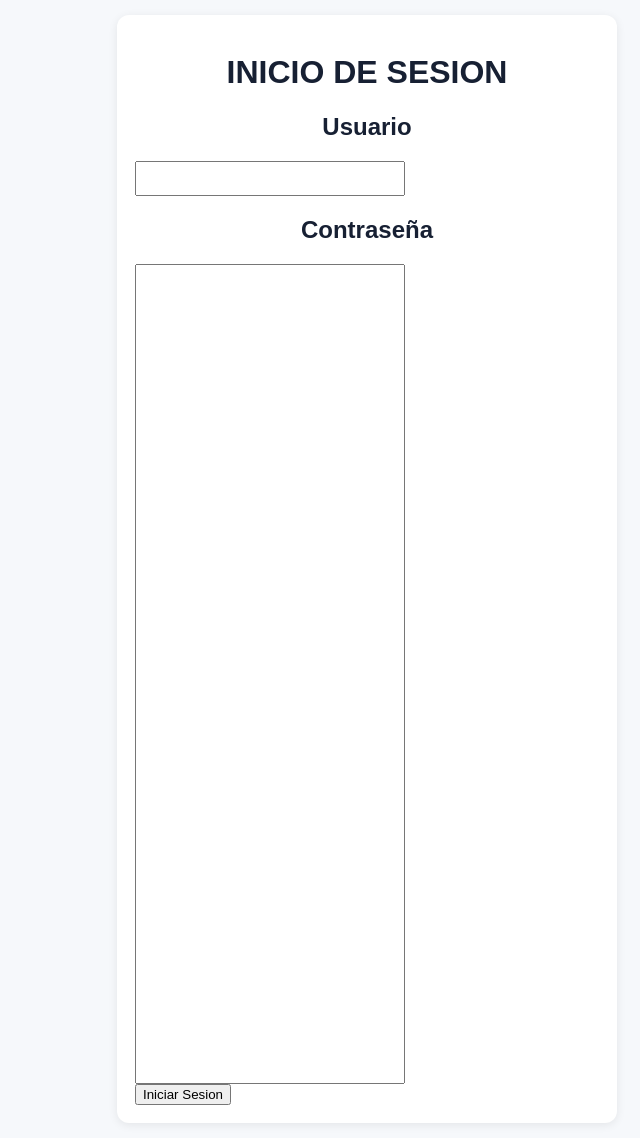
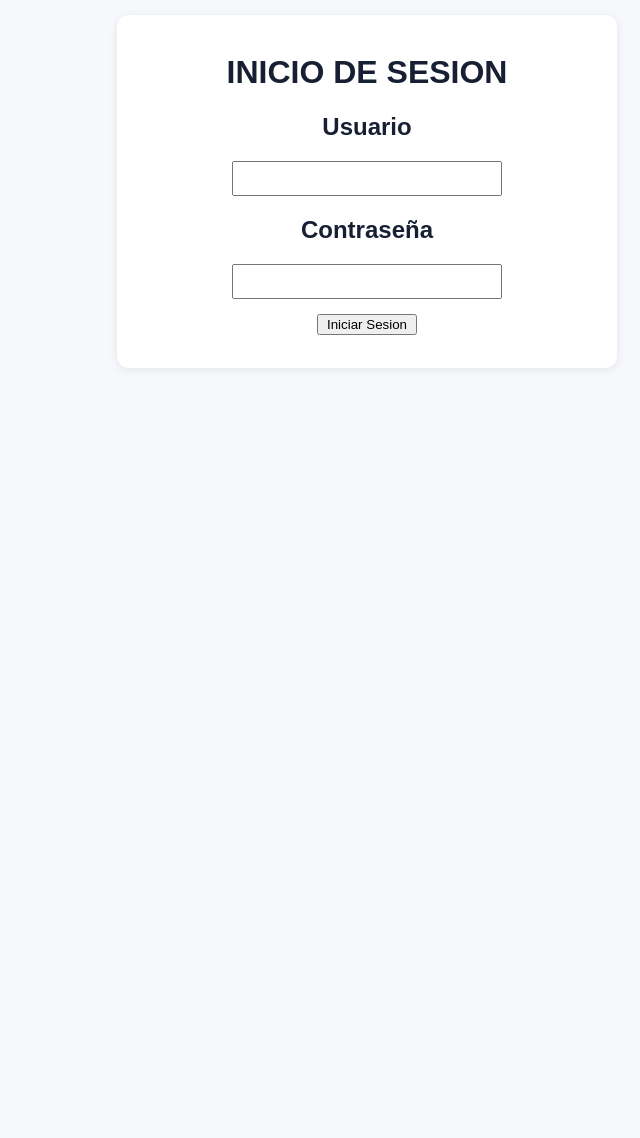
Before and after one commit to diegocarmona18/proyecto-progra-4-web-universidad, a PHP site: page / in a window 1280 px wide. Shown: the whole page, without its empty margins (273-913 px from the left). After the commit the page ends 335 px from the top, so only its background shows below. Run offline with PHP 8.4, Linux system fonts and the light colour scheme.

Commit message:
Se agregan cambios al index y css

```diff
--- a/universidad/index.php
+++ b/universidad/index.php
@@ -10,11 +10,11 @@
 <body>
     <div class="card">
         <h1 class="sesion">INICIO DE SESION</h1>
- <h2 class="sesiontext">Usuario</h2>
- <input type="text" name="usuario" class="usuario">
- <h2 class="sesiontext">Contraseña</h2>
- <input type="password" name="contraseña" class="contrasena">
- <button class="boton">Iniciar Sesion</button>
+        <h2 class="sesiontext">Usuario</h2>
+        <input type="text" name="usuario" class="usuario">
+        <h2 class="sesiontext">Contraseña</h2>
+        <input type="password" name="contrasena" class="contrasena">
+        <button class="boton">Iniciar Sesion</button>
     </div>
 </body>
 
--- a/universidad/styles.css
+++ b/universidad/styles.css
@@ -12,26 +12,21 @@ body {
   border-radius: 12px;
   padding: 18px;
   box-shadow: 0 2px 10px rgba(0, 0, 0, 0.08);
-  margin: 14px 0;
-}
-.sesion {
-text-align: center;
-}
-.sesiontext{
-    text-align: center;
-}
-.usuario {
- text-align: center;
-
-}
-.contrasena{
-  display: flex;
-  justify-content: center;
-  align-items: center;
-  height: 100vh;
+  margin: 15px 0;
+  text-align: center;
 }
 
 input {
+  display: block;
   width: 250px;
+  margin: 0 auto;
   padding: 8px;
+  text-align: center;
 }
+
+.boton {
+  display: block;
+  width: 100px;
+  margin: 15px auto;
+  text-align: center;
+}
```
